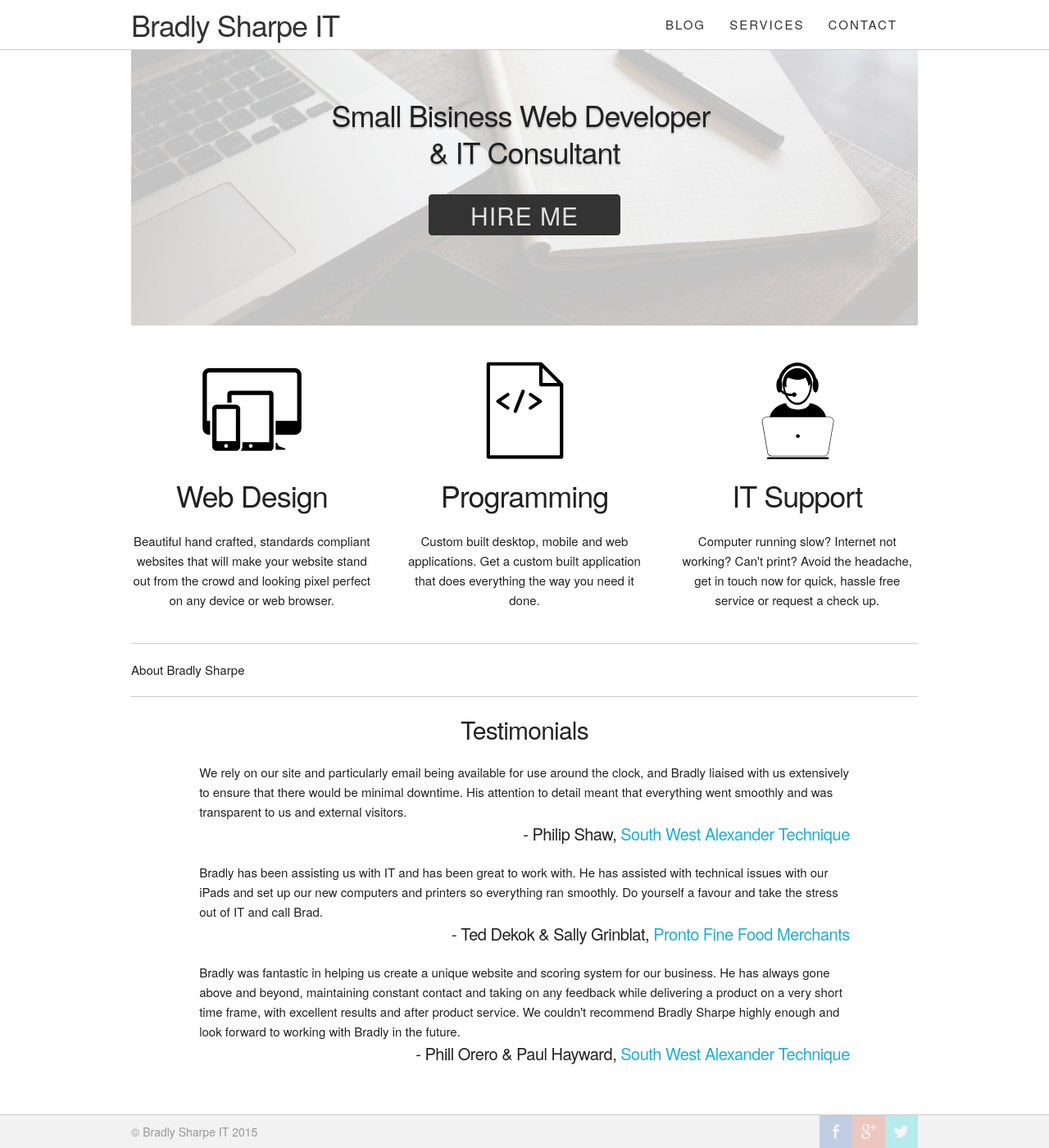
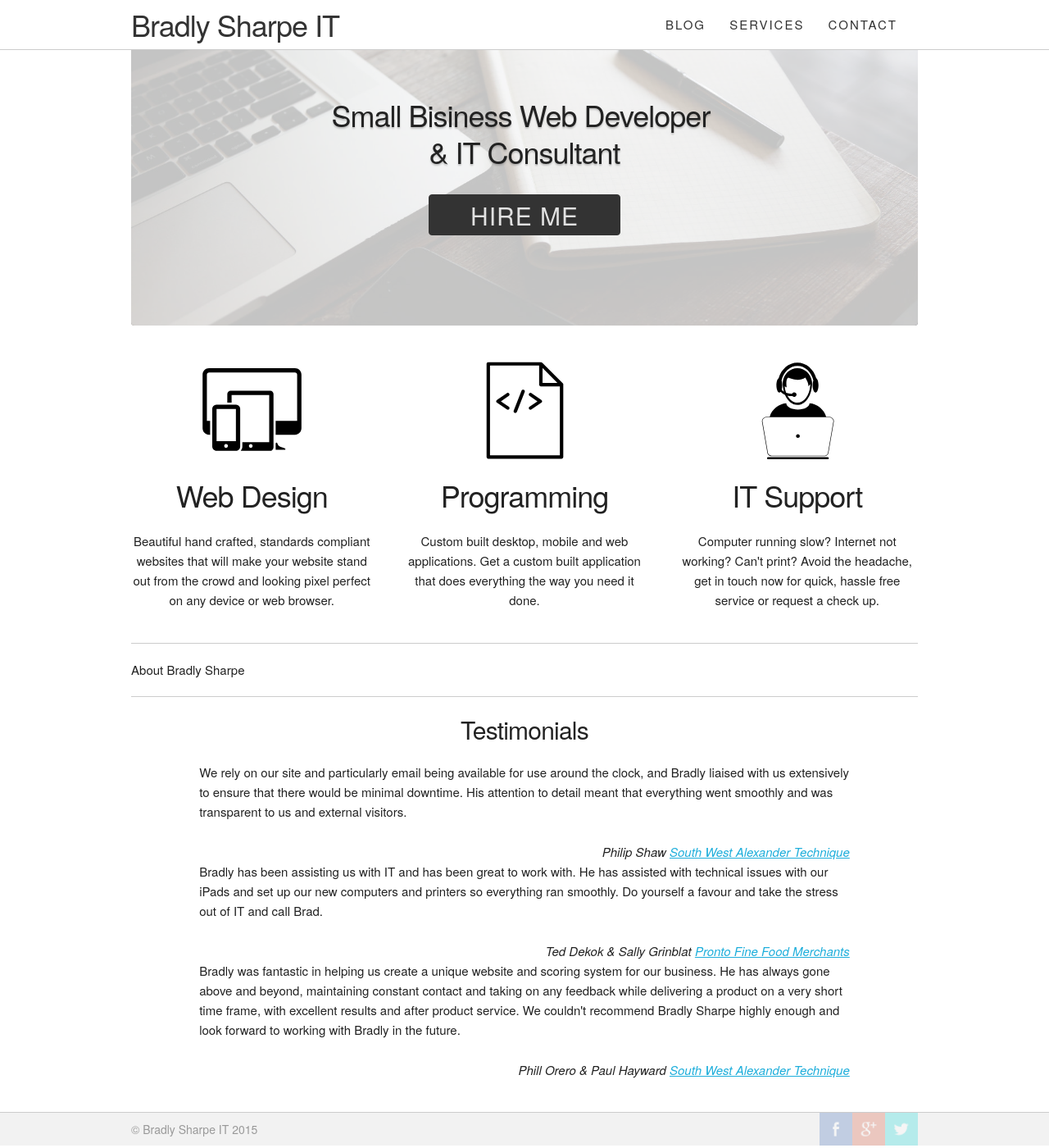
Before and after one commit to BradlySharpe/bradlysharpe.com.au, a Jekyll site: the page built from index.html, in a window 1280 px wide and 1400 px high, scrolled down 107 px. Shown: the whole window at 82% size. Built offline with Jekyll 4.4.1, drawn with Linux system fonts in a browser that asks for light colours.

Commit message:
Remove margin from last testimonial

```diff
--- a/_sass/_layout.scss
+++ b/_sass/_layout.scss
@@ -101,7 +101,9 @@
   h4 {
     text-align: center;
   }
+}
 
+.testimonial {
   p {
     margin-bottom: 0;
   }
@@ -134,3 +136,9 @@
     }
   }
 }
+
+.testimonial:last-child {
+  cite {
+    margin-bottom: 0;
+  }
+}
```
